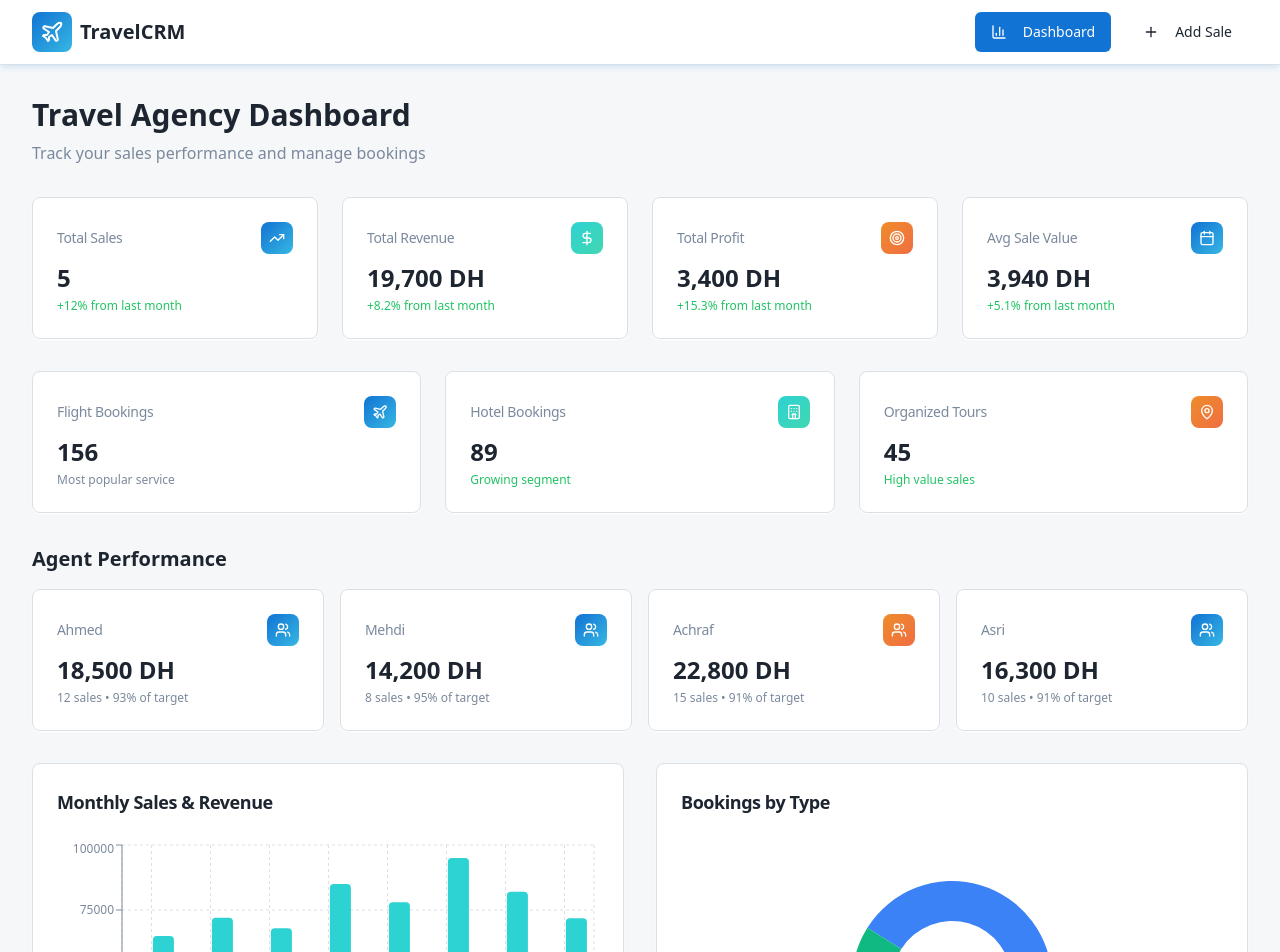
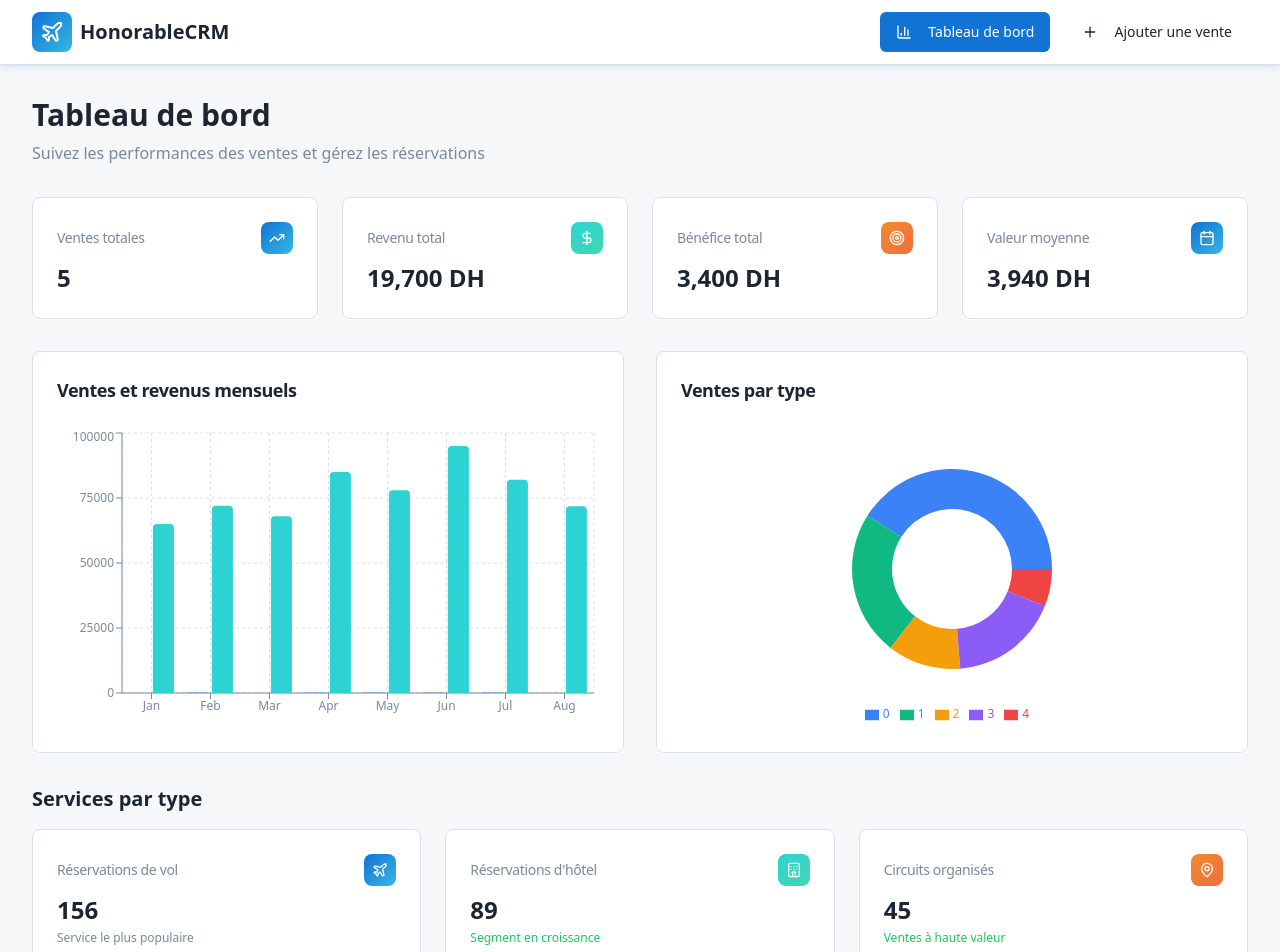
Before and after one commit to ahmedmellit02/honorableerp, a React (Vite) app: page / in a window 1280 px wide. Shown: the top 952 px of the page. Built offline with nearby package versions, Linux system fonts and the light colour scheme.

Commit message:
Your commit message describing the changes

```diff
--- a/index.html
+++ b/index.html
@@ -3,7 +3,7 @@
   <head>
     <meta charset="UTF-8" />
     <meta name="viewport" content="width=device-width, initial-scale=1.0" />
-    <title>TravelCRM - Travel Agency Management System</title>
+    <title>HonorableCRM - Management System</title>
     <meta name="description" content="Professional CRM dashboard for travel agencies to manage sales, bookings, and agent performance" />
     <meta name="author" content="TravelCRM" />
 
--- a/src/components/dashboard/BookingTypePieChart.tsx
+++ b/src/components/dashboard/BookingTypePieChart.tsx
@@ -9,8 +9,8 @@ const BookingTypePieChart = () => {
       return (
         <div className="bg-card border border-border rounded-lg p-3 shadow-card">
           <p className="text-sm font-medium text-foreground">{data.type}</p>
-          <p className="text-sm text-muted-foreground">Count: {data.count}</p>
-          <p className="text-sm text-muted-foreground">Revenue: {data.revenue.toLocaleString()} DH</p>
+          <p className="text-sm text-muted-foreground">Nombre: {data.count}</p>
+          <p className="text-sm text-muted-foreground">Revenu: {data.revenue.toLocaleString()} DH</p>
         </div>
       );
     }
@@ -21,7 +21,7 @@ const BookingTypePieChart = () => {
     <Card className="shadow-card">
       <CardHeader>
         <CardTitle className="text-lg font-semibold text-foreground">
-          Bookings by Type
+          Ventes par type
         </CardTitle>
       </CardHeader>
       <CardContent>
--- a/src/components/dashboard/SalesChart.tsx
+++ b/src/components/dashboard/SalesChart.tsx
@@ -7,7 +7,7 @@ const SalesChart = () => {
     <Card className="shadow-card">
       <CardHeader>
         <CardTitle className="text-lg font-semibold text-foreground">
-          Monthly Sales & Revenue
+          Ventes et revenus mensuels
         </CardTitle>
       </CardHeader>
       <CardContent>
@@ -31,8 +31,8 @@ const SalesChart = () => {
                 color: "hsl(var(--foreground))"
               }}
               formatter={(value, name) => [
-                name === "sales" ? `${value} sales` : `${value.toLocaleString()} DH`,
-                name === "sales" ? "Sales Count" : "Revenue"
+                name === "sales" ? `${value} ventes` : `${value.toLocaleString()} DH`,
+                name === "sales" ? "Nombre de ventes" : "Revenu"
               ]}
             />
             <Bar
--- a/src/components/ui/navigation.tsx
+++ b/src/components/ui/navigation.tsx
@@ -8,12 +8,12 @@ const Navigation = () => {
 
   const navItems = [
     {
-      label: "Dashboard",
+      label: "Tableau de bord",
       href: "/",
       icon: BarChart3,
     },
     {
-      label: "Add Sale",
+      label: "Ajouter une vente",
       href: "/add-sale",
       icon: Plus,
     },
@@ -28,7 +28,7 @@ const Navigation = () => {
               <div className="p-2 bg-gradient-ocean rounded-lg">
                 <Plane className="h-6 w-6 text-white" />
               </div>
-              <span className="text-xl font-bold text-foreground">TravelCRM</span>
+              <span className="text-xl font-bold text-foreground">HonorableCRM</span>
             </Link>
           </div>
 
--- a/src/pages/AddSale.tsx
+++ b/src/pages/AddSale.tsx
@@ -37,33 +37,33 @@ const AddSale = () => {
     const newErrors: Partial<SaleFormData> = {};
 
     if (!formData.clientName.trim()) {
-      newErrors.clientName = "Client name is required";
+      newErrors.clientName = "Le nom du client est requis";
     }
 
     if (!formData.phoneNumber.trim()) {
-      newErrors.phoneNumber = "Phone number is required";
+      newErrors.phoneNumber = "Le numéro de téléphone est requis";
     } else if (!/^\+?[0-9]{10,15}$/.test(formData.phoneNumber.replace(/\s/g, ""))) {
-      newErrors.phoneNumber = "Please enter a valid phone number";
+      newErrors.phoneNumber = "Veuillez entrer un numéro de téléphone valide";
     }
 
     if (formData.type === "Flight Booking" && !formData.pnr?.trim()) {
-      newErrors.pnr = "PNR is required for flight bookings";
+      newErrors.pnr = "Le PNR est requis pour les réservations de vol";
     }
 
     if (Number(formData.buyingPrice) <= 0) {
-      newErrors.buyingPrice = "Buying price must be greater than 0";
+      newErrors.buyingPrice = "Le prix d'achat doit être supérieur à 0";
     }
 
     if (Number(formData.sellingPrice) <= 0) {
-      newErrors.sellingPrice = "Selling price must be greater than 0";
+      newErrors.sellingPrice = "Le prix de vente doit être supérieur à 0";
     }
 
     if (Number(formData.sellingPrice) <= Number(formData.buyingPrice)) {
-      newErrors.sellingPrice = "Selling price must be higher than buying price";
+      newErrors.sellingPrice = "Le prix de vente doit être supérieur au prix d'achat";
     }
 
     if (!formData.departureTime) {
-      newErrors.departureTime = "Departure time is required";
+      newErrors.departureTime = "L'heure de départ est requise";
     }
 
     setErrors(newErrors);
@@ -78,8 +78,8 @@ const AddSale = () => {
       console.log("Sale data:", formData);
 
       toast({
-        title: "Sale Added Successfully!",
-        description: `${formData.type} for ${formData.clientName} has been recorded.`,
+        title: "Vente enregistrée avec succès !",
+        description: `${formData.type} pour ${formData.clientName} a été enregistré.`,
       });
 
       navigate("/");
@@ -105,10 +105,10 @@ const AddSale = () => {
         <div className="mb-8 flex items-center justify-between">
           <div>
             <h1 className="text-3xl font-bold text-foreground mb-2">
-              Add New Sale
+              Ajouter une nouvelle vente
             </h1>
             <p className="text-muted-foreground">
-              Record a new booking or travel service sale
+              Enregistrer une nouvelle vente
             </p>
           </div>
           <Button
@@ -117,14 +117,14 @@ const AddSale = () => {
             className="flex items-center gap-2"
           >
             <ArrowLeft className="h-4 w-4" />
-            Back to Dashboard
+            Retour au tableau de bord
           </Button>
         </div>
 
         <Card className="shadow-card">
           <CardHeader>
             <CardTitle className="text-xl font-semibold text-foreground">
-              Sale Information
+              Informations sur la vente
             </CardTitle>
           </CardHeader>
           <CardContent>
@@ -132,7 +132,7 @@ const AddSale = () => {
               {/* First Row - Type and System */}
               <div className="grid grid-cols-1 md:grid-cols-2 gap-6">
                 <div className="space-y-2">
-                  <Label htmlFor="type">Service Type</Label>
+                  <Label htmlFor="type">Type de service</Label>
                   <Select
                     value={formData.type}
                     onValueChange={(value: SaleFormData["type"]) =>
@@ -143,17 +143,23 @@ const AddSale = () => {
                       <SelectValue />
                     </SelectTrigger>
                     <SelectContent>
-                      <SelectItem value="Flight Booking">Flight Booking</SelectItem>
-                      <SelectItem value="Hotel Booking">Hotel Booking</SelectItem>
-                      <SelectItem value="Voyage Organisé">Voyage Organisé</SelectItem>
-                      <SelectItem value="Car Rental">Car Rental</SelectItem>
-                      <SelectItem value="Travel Insurance">Travel Insurance</SelectItem>
+                      <SelectItem value="Flight Confirmed">Vol confirmé</SelectItem>
+                      <SelectItem value="Boat Booking">Réservation maritime</SelectItem>
+                      <SelectItem value="Extra Baggage">Bagage supplémentaire</SelectItem>
+                      <SelectItem value="Flight Changing">Modification de vol</SelectItem>
+                      <SelectItem value="Flight On Hold">Réservation aérienne</SelectItem>
+                      <SelectItem value="Hotel Booking">Réservation hôtelière</SelectItem>
+                      <SelectItem value="RW 1">RW (annulation)</SelectItem>
+                      <SelectItem value="RW 2">RW (réservation)</SelectItem>
+                      <SelectItem value="E-VISA">VISA électronique</SelectItem>
+                      <SelectItem value="Organized Travel">Voyage organisé</SelectItem>
+                      <SelectItem value="Travel Insurance">Assurance voyage</SelectItem>
                     </SelectContent>
                   </Select>
                 </div>
 
                 <div className="space-y-2">
-                  <Label htmlFor="system">System</Label>
+                  <Label htmlFor="system">Système</Label>
                   <Select
                     value={formData.system}
                     onValueChange={(value: SaleFormData["system"]) =>
@@ -164,8 +170,14 @@ const AddSale = () => {
                       <SelectValue />
                     </SelectTrigger>
                     <SelectContent>
-                      <SelectItem value="TTP">TTP</SelectItem>
-                      <SelectItem value="AR">AR</SelectItem>
+                      <SelectItem value="Divers">Divers</SelectItem>
+                      <SelectItem value="TTP">Top Travel Trip (TTP)</SelectItem>
+                      <SelectItem value="AR">Accelaero (AR)</SelectItem>
+                      <SelectItem value="CIH Hjira">CIH Hjira</SelectItem>
+                      <SelectItem value="CIH Mehdi">CIH Mehdi</SelectItem>
+                      <SelectItem value="BP Ahmed">BP Ahmed</SelectItem>
+                      <SelectItem value="BP Hajj">BP Hajj</SelectItem>
+                      <SelectItem value="BP Hajja">BP Hajja</SelectItem>
                     </SelectContent>
                   </Select>
                 </div>
@@ -174,12 +186,12 @@ const AddSale = () => {
               {/* Client Information */}
               <div className="grid grid-cols-1 md:grid-cols-2 gap-6">
                 <div className="space-y-2">
-                  <Label htmlFor="clientName">Client Name *</Label>
+                  <Label htmlFor="clientName">Nom du client *</Label>
                   <Input
                     id="clientName"
                     value={formData.clientName}
                     onChange={(e) => handleInputChange("clientName", e.target.value)}
-                    placeholder="Enter client's full name"
+                    placeholder="Entrez le nom complet du client"
                     className={errors.clientName ? "border-destructive" : ""}
                   />
                   {errors.clientName && (
@@ -188,7 +200,7 @@ const AddSale = () => {
                 </div>
 
                 <div className="space-y-2">
-                  <Label htmlFor="phoneNumber">Phone Number *</Label>
+                  <Label htmlFor="phoneNumber">Numéro de téléphone *</Label>
                   <Input
                     id="phoneNumber"
                     value={formData.phoneNumber}
@@ -203,14 +215,14 @@ const AddSale = () => {
               </div>
 
               {/* PNR Field (conditional) */}
-              {formData.type === "Flight Booking" && (
+              {formData.type === "Flight Confirmed" && (
                 <div className="space-y-2">
                   <Label htmlFor="pnr">PNR *</Label>
                   <Input
                     id="pnr"
                     value={formData.pnr || ""}
                     onChange={(e) => handleInputChange("pnr", e.target.value)}
-                    placeholder="Enter PNR code"
+                    placeholder="Entrez le code PNR"
                     className={errors.pnr ? "border-destructive" : ""}
                   />
                   {errors.pnr && (
@@ -222,7 +234,7 @@ const AddSale = () => {
               {/* Pricing */}
               <div className="grid grid-cols-1 md:grid-cols-3 gap-6">
                 <div className="space-y-2">
-                  <Label htmlFor="buyingPrice">Buying Price (DH) *</Label>
+                  <Label htmlFor="buyingPrice">Prix d'achat (DH) *</Label>
                   <Input
                     id="buyingPrice"
                     type="number"
@@ -239,7 +251,7 @@ const AddSale = () => {
                 </div>
 
                 <div className="space-y-2">
-                  <Label htmlFor="sellingPrice">Selling Price (DH) *</Label>
+                  <Label htmlFor="sellingPrice">Prix de vente (DH) *</Label>
                   <Input
                     id="sellingPrice"
                     type="number"
@@ -256,7 +268,7 @@ const AddSale = () => {
                 </div>
 
                 <div className="space-y-2">
-                  <Label>Profit (DH)</Label>
+                  <Label>Bénéfice (DH)</Label>
                   <div className="h-10 px-3 py-2 border border-border rounded-md bg-muted flex items-center">
                     <span className={`text-sm font-medium ${profit > 0 ? "text-success" : "text-muted-foreground"}`}>
                       {profit > 0 ? `+${profit.toLocaleString()}` : "0"}
@@ -268,7 +280,7 @@ const AddSale = () => {
               {/* Agent and Departure Details */}
               <div className="grid grid-cols-1 md:grid-cols-3 gap-6">
                 <div className="space-y-2">
-                  <Label htmlFor="agent">Assigned Agent</Label>
+                  <Label htmlFor="agent">Agent assigné</Label>
                   <Select
                     value={formData.agent}
                     onValueChange={(value: SaleFormData["agent"]) =>
@@ -288,14 +300,14 @@ const AddSale = () => {
                 </div>
 
                 <div className="space-y-2">
-                  <Label>Departure Date *</Label>
+                  <Label>Date de départ *</Label>
                   <div className="relative">
                     <DatePicker
                       selected={formData.departureDate}
                       onChange={(date: Date | null) => handleInputChange("departureDate", date || new Date())}
                       className="w-full h-10 px-3 py-2 border border-border rounded-md focus:outline-none focus:ring-2 focus:ring-ring focus:border-transparent"
                       dateFormat="dd/MM/yyyy"
-                      placeholderText="Select departure date"
+                      placeholderText="Sélectionnez la date de départ"
                       minDate={new Date()}
                     />
                     <CalendarIcon className="absolute right-3 top-1/2 transform -translate-y-1/2 h-4 w-4 text-muted-foreground pointer-events-none" />
@@ -303,7 +315,7 @@ const AddSale = () => {
                 </div>
 
                 <div className="space-y-2">
-                  <Label htmlFor="departureTime">Departure Time *</Label>
+                  <Label htmlFor="departureTime">Heure de départ *</Label>
                   <Input
                     id="departureTime"
                     type="time"
@@ -319,12 +331,12 @@ const AddSale = () => {
 
               {/* Notes */}
               <div className="space-y-2">
-                <Label htmlFor="notes">Additional Notes</Label>
+                <Label htmlFor="notes">Notes supplémentaires</Label>
                 <Textarea
                   id="notes"
                   value={formData.notes || ""}
                   onChange={(e) => handleInputChange("notes", e.target.value)}
-                  placeholder="Enter any additional details or special requirements..."
+                  placeholder="Entrez des détails supplémentaires ou des exigences particulières..."
                   rows={4}
                 />
               </div>
@@ -336,7 +348,7 @@ const AddSale = () => {
                   className="flex items-center gap-2 bg-gradient-ocean hover:bg-primary-hover"
                 >
                   <Save className="h-4 w-4" />
-                  Save Sale
+                  Enregistrer la vente
                 </Button>
               </div>
             </form>
--- a/src/pages/Dashboard.tsx
+++ b/src/pages/Dashboard.tsx
@@ -38,71 +38,79 @@ const Dashboard = () => {
         {/* Header */}
         <div className="mb-8">
           <h1 className="text-3xl font-bold text-foreground mb-2">
-            Travel Agency Dashboard
+            Tableau de bord
           </h1>
           <p className="text-muted-foreground">
-            Track your sales performance and manage bookings
+            Suivez les performances des ventes et gérez les réservations
           </p>
         </div>
 
         {/* Metrics Grid */}
         <div className="grid grid-cols-1 md:grid-cols-2 lg:grid-cols-4 gap-6 mb-8">
           <MetricCard
-            title="Total Sales"
+            title="Ventes totales"
             value={totalSales.toString()}
-            change="+12% from last month"
-            changeType="positive"
+            // change="+12% par rapport au mois dernier"
+            // changeType="positive"
             icon={TrendingUp}
             gradient="bg-gradient-ocean"
           />
           <MetricCard
-            title="Total Revenue"
+            title="Revenu total"
             value={`${totalRevenue.toLocaleString()} DH`}
-            change="+8.2% from last month"
-            changeType="positive"
+            // change="+8.2% par rapport au mois dernier"
+            // changeType="positive"
             icon={DollarSign}
             gradient="bg-gradient-tropical"
           />
           <MetricCard
-            title="Total Profit"
+            title="Bénéfice total"
             value={`${totalProfit.toLocaleString()} DH`}
-            change="+15.3% from last month"
-            changeType="positive"
+            // change="+15.3% par rapport au mois dernier"
+            // changeType="positive"
             icon={Target}
             gradient="bg-gradient-sunset"
           />
           <MetricCard
-            title="Avg Sale Value"
+            title="Valeur moyenne"
             value={`${Math.round(avgSaleValue).toLocaleString()} DH`}
-            change="+5.1% from last month"
-            changeType="positive"
+            // change="+5.1% par rapport au mois dernier"
+            // changeType="positive"
             icon={Calendar}
             gradient="bg-gradient-ocean"
           />
         </div>
 
-        {/* Booking Type Metrics */}
+        {/* Charts */}
+        <div className="grid grid-cols-1 lg:grid-cols-2 gap-8 mb-8">
+          <SalesChart />
+          <BookingTypePieChart />
+        </div>
+
+        {/* Service per Type */}
+        <h2 className="text-xl font-semibold text-foreground mb-4">Services par type</h2>
         <div className="grid grid-cols-1 md:grid-cols-3 gap-6 mb-8">
+
           <MetricCard
-            title="Flight Bookings"
+            title="Réservations de vol"
             value={flightBookings.toString()}
-            change="Most popular service"
+            change="Service le plus populaire"
             changeType="neutral"
             icon={Plane}
             gradient="bg-gradient-ocean"
           />
           <MetricCard
-            title="Hotel Bookings"
+            title="Réservations d'hôtel"
             value={hotelBookings.toString()}
-            change="Growing segment"
+            change="Segment en croissance"
             changeType="positive"
             icon={Hotel}
             gradient="bg-gradient-tropical"
           />
           <MetricCard
-            title="Organized Tours"
+            title="Circuits organisés"
             value={voyageBookings.toString()}
-            change="High value sales"
+            change="Ventes à haute valeur"
             changeType="positive"
             icon={MapPin}
             gradient="bg-gradient-sunset"
@@ -111,26 +119,20 @@ const Dashboard = () => {
 
         {/* Agent Performance */}
         <div className="mb-8">
-          <h2 className="text-xl font-semibold text-foreground mb-4">Agent Performance</h2>
+          <h2 className="text-xl font-semibold text-foreground mb-4">Performance des agents</h2>
           <div className="grid grid-cols-1 md:grid-cols-2 lg:grid-cols-4 gap-4">
             {Object.entries(agentStats).map(([agent, stats]) => (
               <MetricCard
                 key={agent}
                 title={agent}
                 value={`${stats.revenue.toLocaleString()} DH`}
-                change={`${stats.sales} sales • ${Math.round((stats.revenue / stats.target) * 100)}% of target`}
+                change={`${stats.sales} ventes • ${Math.round((stats.revenue / stats.target) * 100)}% de l'objectif`}
                 changeType={stats.revenue >= stats.target ? "positive" : "neutral"}
                 icon={Users}
                 gradient={agent === topAgent[0] ? "bg-gradient-sunset" : "bg-gradient-ocean"}
               />
             ))}
           </div>
-        </div>
-
-        {/* Charts */}
-        <div className="grid grid-cols-1 lg:grid-cols-2 gap-8 mb-8">
-          <SalesChart />
-          <BookingTypePieChart />
         </div>
 
         {/* Recent Sales Table */}
```
Also changed, not shown: 1 other file (tests, documents, lock files or other folders).
